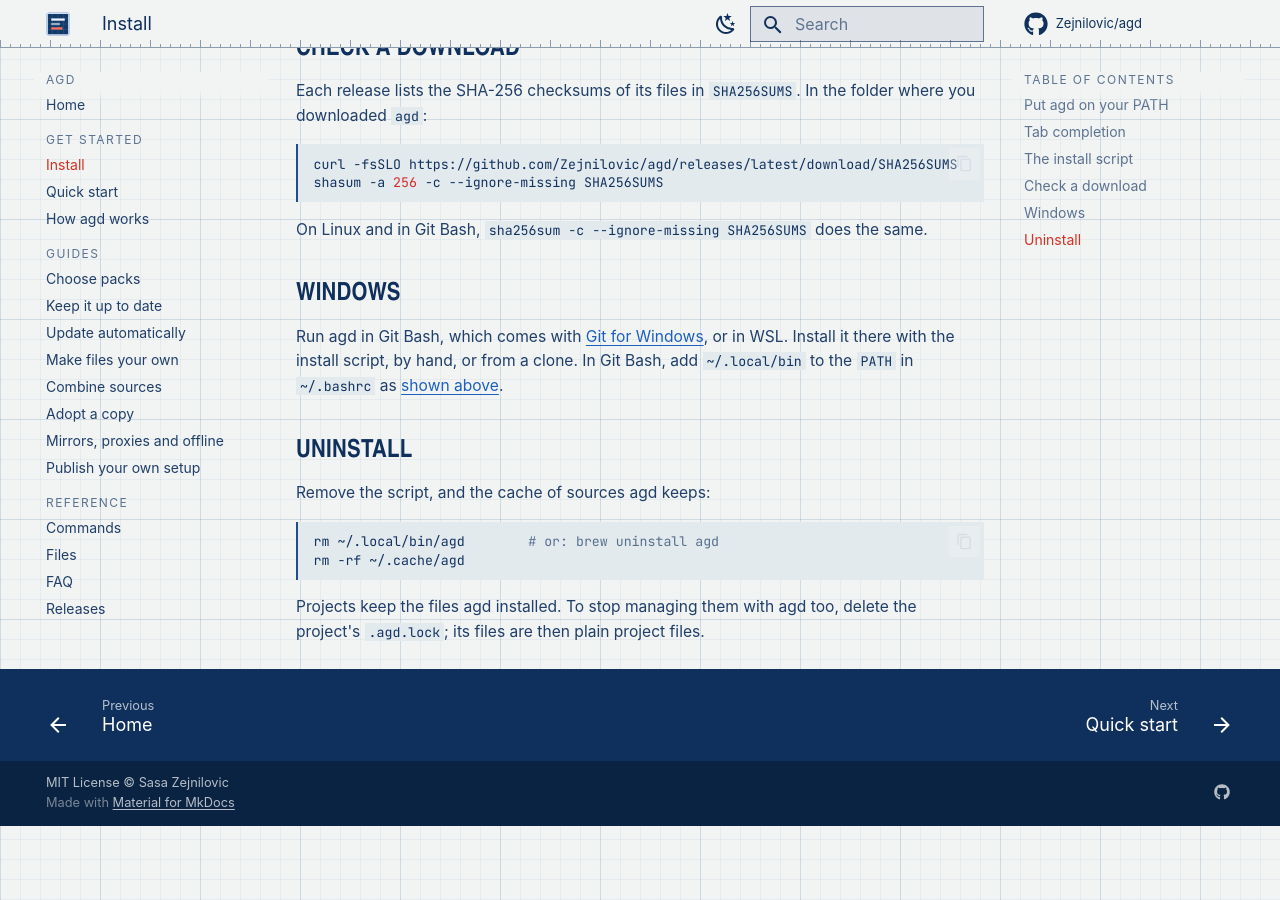
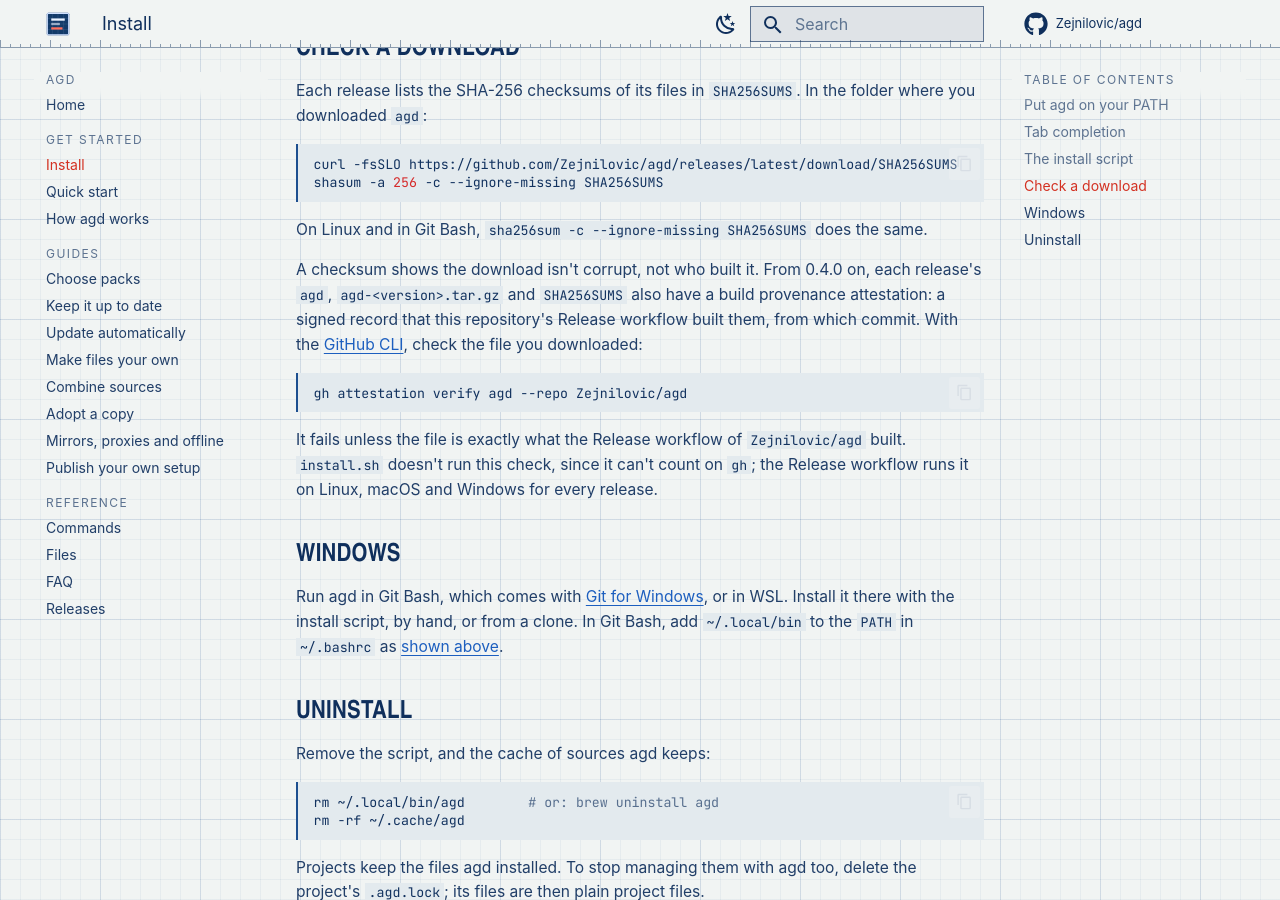
Before and after one commit to Zejnilovic/agd, an MkDocs documentation site: the page built from docs/install.md, in a window 1280 px wide and 900 px high, scrolled down 1681 px. Built offline with MkDocs 1.6.1 and Material for MkDocs 9.7.7, drawn with Linux system fonts in a browser that asks for light colours; some web fonts are replaced; comment, search, counter and statistics services are not loaded.

Commit message:
Build provenance for agd's release files (#12)
The Release workflow attests agd, agd-<version>.tar.gz
and SHA256SUMS with actions/attest, also in a dry run,
and checks the plain agd with gh attestation verify on
Linux, macOS and Windows. install.md shows the command;
install.sh is unchanged.

````diff
--- a/docs/install.md
+++ b/docs/install.md
@@ -114,6 +114,14 @@ shasum -a 256 -c --ignore-missing SHA256SUMS
 
 On Linux and in Git Bash, `sha256sum -c --ignore-missing SHA256SUMS` does the same.
 
+A checksum shows the download isn't corrupt, not who built it. From 0.4.0 on, each release's `agd`, `agd-<version>.tar.gz` and `SHA256SUMS` also have a build provenance attestation: a signed record that this repository's Release workflow built them, from which commit. With the [GitHub CLI](https://cli.github.com), check the file you downloaded:
+
+```bash
+gh attestation verify agd --repo Zejnilovic/agd
+```
+
+It fails unless the file is exactly what the Release workflow of `Zejnilovic/agd` built. `install.sh` doesn't run this check, since it can't count on `gh`; the Release workflow runs it on Linux, macOS and Windows for every release.
+
 ## Windows
 
 Run agd in Git Bash, which comes with [Git for Windows](https://git-scm.com/download/win), or in WSL. Install it there with the install script, by hand, or from a clone. In Git Bash, add `~/.local/bin` to the `PATH` in `~/.bashrc` as [shown above](#put-agd-on-your-path).
````
Also changed, not shown: AGENTS.md (+1 -1 lines), CHANGELOG.md (+1 -0 lines), CONTEXT.md (+1 -1 lines), 1 other file.
